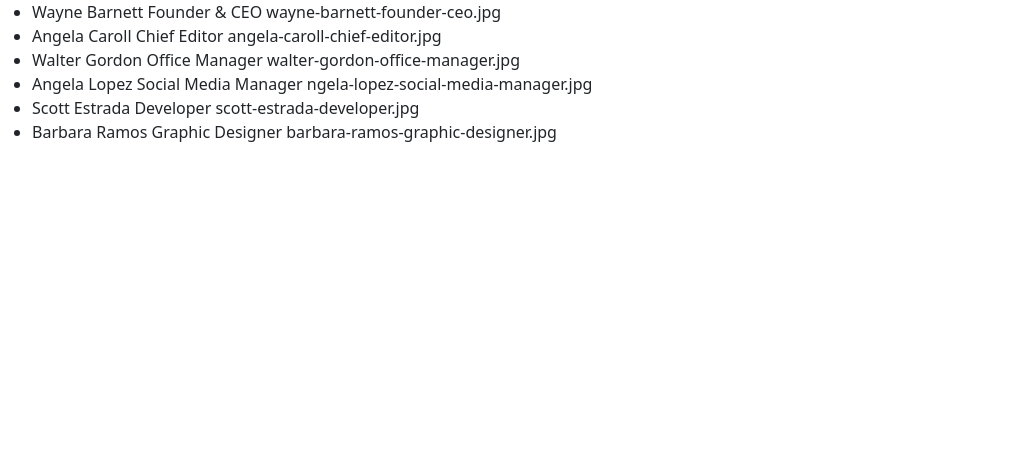
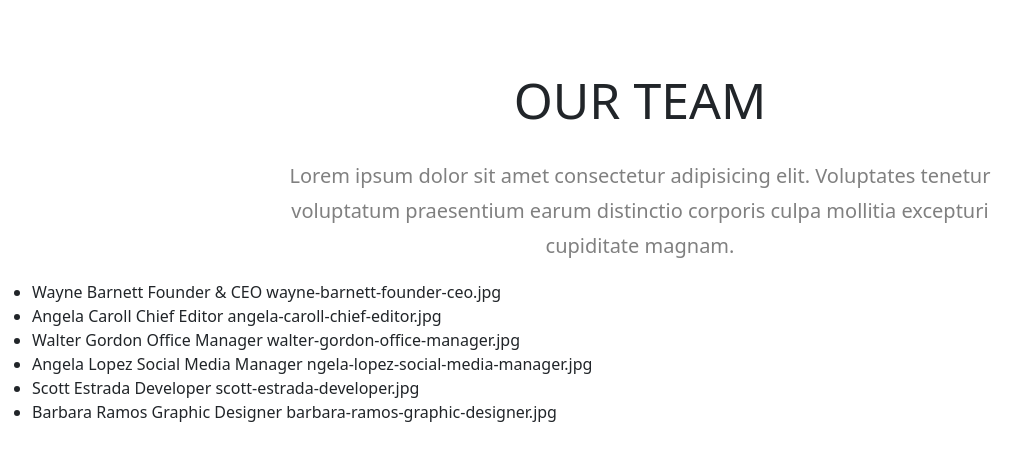
Before and after one commit to GiacWebDev/js-our-team, a plain HTML site: page index.html in a window 1280 px wide. Shown: the whole page, without its empty margins (0-1036 px from the left). Drawn offline with nearby package versions, Linux system fonts and the light colour scheme.

Commit message:
[edit] css style structure

```diff
--- a/CSS/style.css
+++ b/CSS/style.css
@@ -0,0 +1,26 @@
+* {
+  margin: 0 auto;
+  padding: 0;
+  box-sizing: border-box;
+}
+
+.container {
+  max-width: 700px;
+  display: flex;
+  flex-direction: column;
+  padding-top: 70px;
+}
+
+.container h1 {
+  font-size: 50px;
+  padding-bottom: 20px;
+}
+
+.container p {
+  font-size: 20px;
+  color: gray;
+  font-weight: 300;
+  text-align: center;
+  width: 70%;
+  line-height: 2.2rem;
+}
--- a/JS/script.js
+++ b/JS/script.js
@@ -5,6 +5,9 @@
 // 3. portare ul su js
 // 4. stampare su dom stesse info
 
+// BONUS
+// 5. Trasformare la stringa foto in una immagine effettiva
+// 6. Organizzare i singoli membri in card/schede
 
 
 const listaMembri = [
--- a/index.html
+++ b/index.html
@@ -15,6 +15,23 @@
 </head>
 <body>
 
+  <!-- Contenitore -->
+  <div class="container d-flex flex-column text-center d-m">
+
+    <h1>OUR TEAM</h1>
+    <p>Lorem ipsum dolor sit amet consectetur adipisicing elit. Voluptates tenetur voluptatum praesentium earum distinctio corporis culpa mollitia excepturi cupiditate magnam.</p>
+
+    <div class="row">
+      <div class="col"></div>
+      <div class="col"></div>
+      <div class="col"></div>
+      <div class="col"></div>
+      <div class="col"></div>
+      <div class="col"></div>
+    </div>
+  </div>
+
+
   <ul></ul>
 
   <script src="JS/script.js"></script>
```
